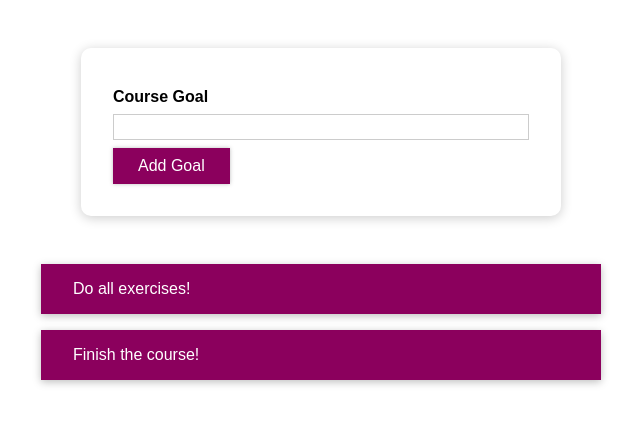
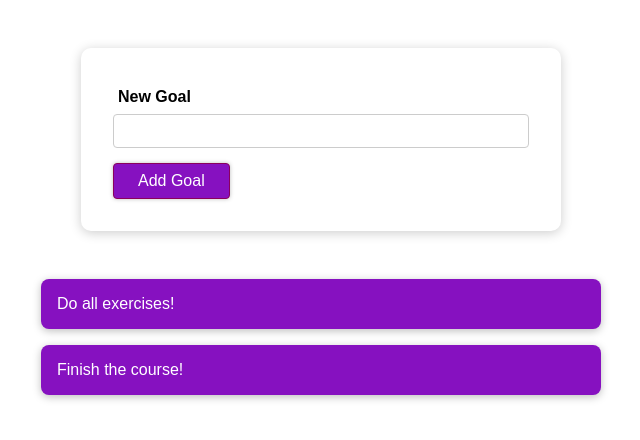
Before and after one commit to Hosseinhgz/simple-goal-reminder-react, a React (Create React App) app: page / in a window 1280 px wide. Shown: the top 440 px of the page, without its empty margins (319-959 px from the left). Built offline with nearby package versions, Linux system fonts and the light colour scheme.

Commit message:
some styling.

```diff
--- a/src/components/CourseGoals/CourseGoalItem/CourseGoalItem.css
+++ b/src/components/CourseGoals/CourseGoalItem/CourseGoalItem.css
@@ -1,8 +1,9 @@
 .goal-item {
   margin: 1rem 0;
-  background: #8b005d;
+  background: #8611c0;
   box-shadow: 0 2px 8px rgba(0, 0, 0, 0.26);
   color: white;
-  padding: 1rem 2rem;
+  padding: 1rem 1rem;
   cursor: pointer;
+  border-radius: 8px;
 }
--- a/src/components/CourseGoals/CourseInput/CourseInput.js
+++ b/src/components/CourseGoals/CourseInput/CourseInput.js
@@ -9,15 +9,20 @@ const FormControl = styled.div`
     font-weight: bold;
     display: block;
     margin-bottom: 0.5rem;
+    padding-left: 5px;
+    color: ${props => props.invalid ? 'red' : 'black'}
   }
 
   & input {
     display: block;
     width: 100%;
-    border: 1px solid #ccc;
+    border: 1px solid ${props => props.invalid ? '#72081d' : '#ccc'};
     font: inherit;
     line-height: 1.5rem;
-    padding: 0 0.25rem;
+    padding: 0.25rem 0.25rem;
+    border-radius: 4px;
+    margin-bottom: 15px;
+    background: ${props => props.invalid ? '#faab83' : '#ffffff'};
   }
 
   & input:focus {
@@ -26,13 +31,6 @@ const FormControl = styled.div`
     border-color: black;
   }
 
-  &.invalid input{
-    border-color: #72081d;
-    background: azure;
-  }
-  &.invalid label{
-    color: #72081d;
-  }
   `;
 
 const CourseInput = props => {
@@ -59,8 +57,8 @@ const CourseInput = props => {
 
   return (
     <form onSubmit={formSubmitHandler}>
-      <FormControl className={!isValid && 'invalid'}>
-        <label>Course Goal</label>
+      <FormControl invalid={!isValid}>
+        <label>New Goal</label>
         <input
             type="text"
             onChange={goalInputChangeHandler}
--- a/src/components/UI/Button/Button.js
+++ b/src/components/UI/Button/Button.js
@@ -5,9 +5,10 @@ const Button = styled.button`
   padding: 0.5rem 1.5rem;
   border: 1px solid #8b005d;
   color: white;
-  background: #8b005d;
+  background: #8611c0;
   box-shadow: 0 0 4px rgba(0, 0, 0, 0.26);
   cursor: pointer;
+  border-radius: 4px;
 
   &:focus {
     outline: none;
```
